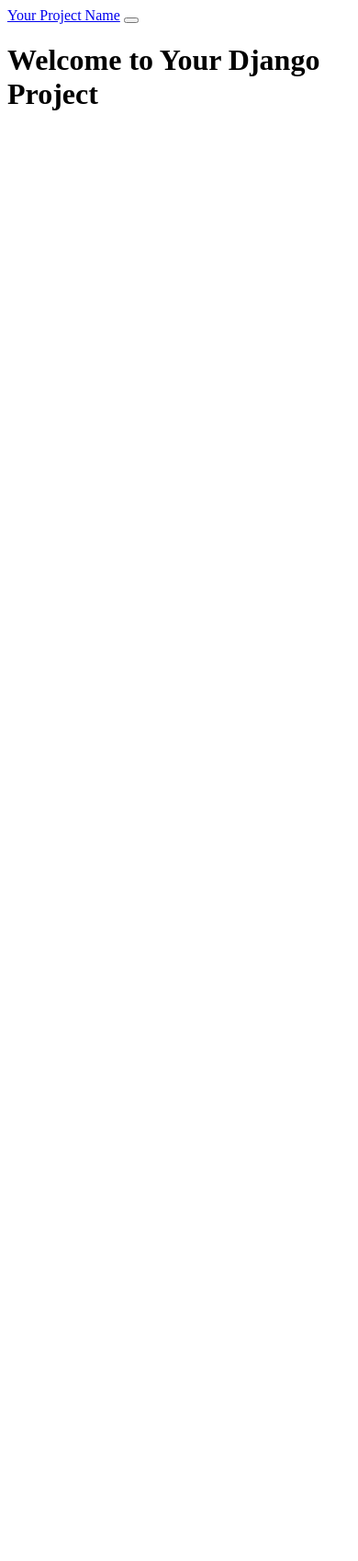
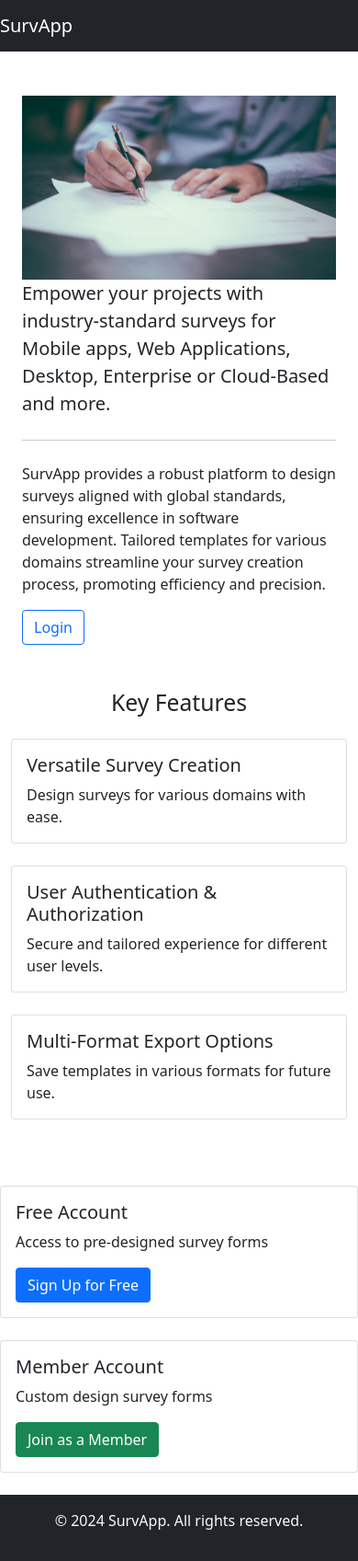
Before and after one commit to NabuTech/survapp, a Django app: page / in a window 390 px wide. Shown: the whole page at 92% size. Before the commit the page ends 120 px from the top, so only its background shows below. Run offline with Django 5.2, Linux system fonts and the light colour scheme.

Commit message:
Setup Index View

```diff
--- a/templates/base.html
+++ b/templates/base.html
@@ -5,23 +5,16 @@
     <meta charset="UTF-8">
     <meta name="viewport" content="width=device-width, initial-scale=1.0">
     <title>{% block title %}SurvApp{% endblock %}</title>
+
+    <link href="https://cdn.jsdelivr.net/npm/bootstrap@5.0.2/dist/css/bootstrap.min.css" rel="stylesheet" integrity="sha384-EVSTQN3/azprG1Anm3QDgpJLIm9Nao0Yz1ztcQTwFspd3yD65VohhpuuCOmLASjC" crossorigin="anonymous">
 </head>
 <body>
-    <header>
-    <nav class="navbar navbar-expand-lg navbar-dark bg-dark">
-        <div class="container">
-            <a class="navbar-brand" href="#">Your Project Name</a>
-            <button class="navbar-toggler" type="button" data-toggle="collapse" data-target="#navbarNav" aria-controls="navbarNav" aria-expanded="false" aria-label="Toggle navigation">
-                <span class="navbar-toggler-icon"></span>
-            </button>
-            <div class="collapse navbar-collapse" id="navbarNav">
-                <ul class="navbar-nav">
-                    <!-- Your navigation links go here -->
-                </ul>
-            </div>
-        </div>
-    </nav>
+    <header class="text-center">
+        <nav class="navbar navbar-expand-lg navbar-dark bg-dark">
+            <a class="navbar-brand" href="#">SurvApp</a>
+        </nav>
     </header>
+
 
     <main>
     <div class="container mt-4">
@@ -29,8 +22,9 @@
     </div>
     </main>
 
-    <footer class="mt-5">
-        <!-- Your common footer content goes here -->
+
+     <footer class="bg-dark text-light text-center py-3">
+        <p>&copy; 2024 SurvApp. All rights reserved.</p>
     </footer>
 
     <script src="https://cdn.jsdelivr.net/npm/bootstrap@5.0.2/dist/js/bootstrap.bundle.min.js" integrity="sha384-MrcW6ZMFYlzcLA8Nl+NtUVF0sA7MsXsP1UyJoMp4YLEuNSfAP+JcXn/tWtIaxVXM" crossorigin="anonymous"></script>
--- a/templates/index.html
+++ b/templates/index.html
@@ -1,9 +1,73 @@
-<!-- templates/index.html -->
 {% extends 'base.html' %}
+{% load static %}
 
 {% block title %}Home Page{% endblock %}
 
 {% block content %}
-    <h1>Welcome to Your Django Project</h1>
-    <!-- Your specific content goes here -->
+    <div class="container mt-5">
+        <div class="jumbotron">
+            <img src="{% static 'images/jumbotron.jpg' %}" alt="Survey" style="width: 100%; height: 200px;">
+            <p class="lead">Empower your projects with industry-standard surveys for Mobile apps, Web Applications, Desktop, Enterprise or Cloud-Based and more.</p>
+            <hr class="my-4">
+            <p>SurvApp provides a robust platform to design surveys aligned with global standards, ensuring excellence in software development. Tailored templates for various domains streamline your survey creation process, promoting efficiency and precision.</p>
+            <div class="mt-3">
+                <a class="btn btn-outline-primary" href="#">Login</a>
+            </div>
+        </div>
+    </div>
+    <!-- Functionality Section -->
+    <section class="mt-5">
+        <h2 class="text-center mb-4">Key Features</h2>
+        <div class="row">
+            <div class="col-md-4 mb-4">
+                <div class="card">
+                    <div class="card-body">
+                        <h5 class="card-title">Versatile Survey Creation</h5>
+                        <p class="card-text">Design surveys for various domains with ease.</p>
+                    </div>
+                </div>
+            </div>
+            <div class="col-md-4 mb-4">
+                <div class="card">
+                    <div class="card-body">
+                        <h5 class="card-title">User Authentication & Authorization</h5>
+                        <p class="card-text">Secure and tailored experience for different user levels.</p>
+                    </div>
+                </div>
+            </div>
+            <div class="col-md-4 mb-4">
+                <div class="card">
+                    <div class="card-body">
+                        <h5 class="card-title">Multi-Format Export Options</h5>
+                        <p class="card-text">Save templates in various formats for future use.</p>
+                    </div>
+                </div>
+            </div>
+        </div>
+    </section>
+</div>
+    <section class="mt-5">
+        <div class="row">
+            <div class="col-md-6 mb-4">
+                <div class="card">
+                    <div class="card-body">
+                        <h5 class="card-title">Free Account</h5>
+                        <p class="card-text">Access to pre-designed survey forms</p>
+                        <a href="#" class="btn btn-primary">Sign Up for Free</a>
+                    </div>
+                </div>
+            </div>
+            <div class="col-md-6 mb-4">
+                <div class="card">
+                    <div class="card-body">
+                        <h5 class="card-title">Member Account</h5>
+                        <p class="card-text">Custom design survey forms</p>
+                        <a href="#" class="btn btn-success">Join as a Member</a>
+                    </div>
+                </div>
+            </div>
+        </div>
+    </section>
+</div>
+
 {% endblock %}
```
Also changed, not shown: static/images/jumbotron.jpg (added).
